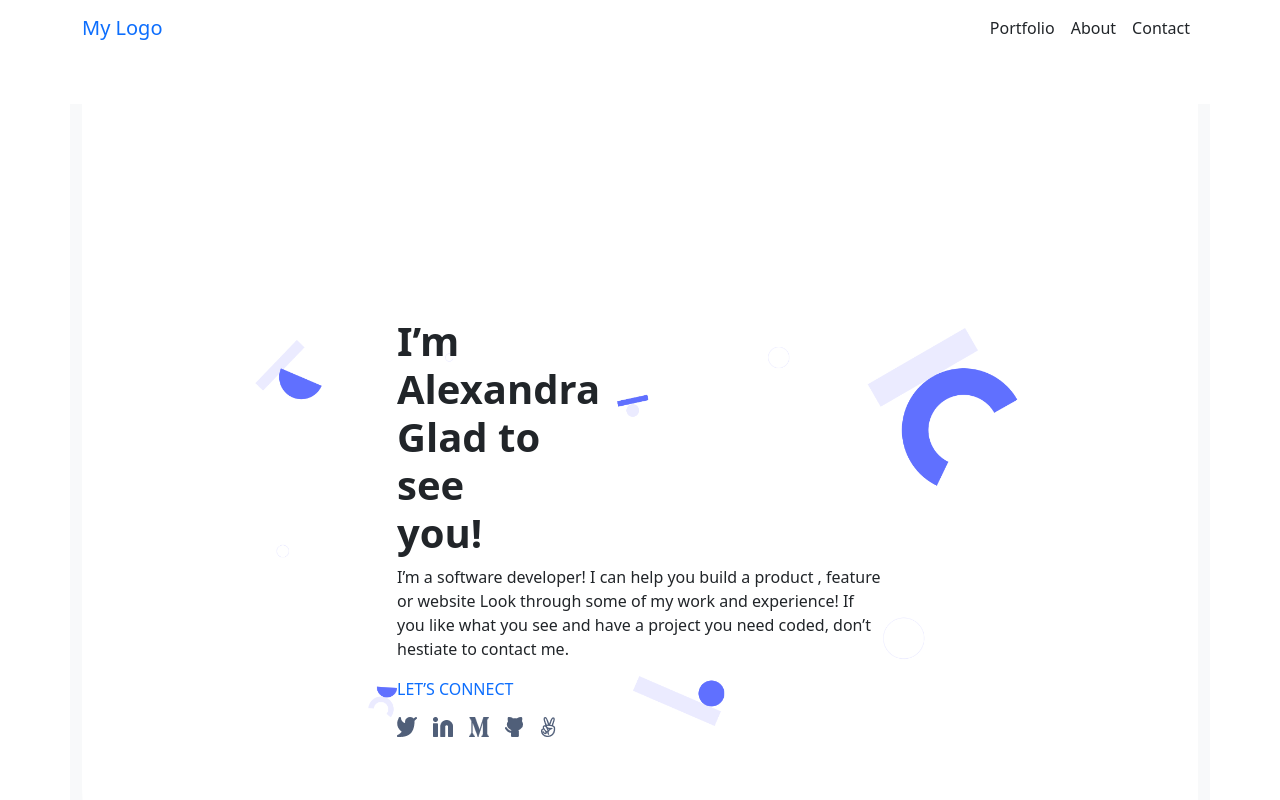
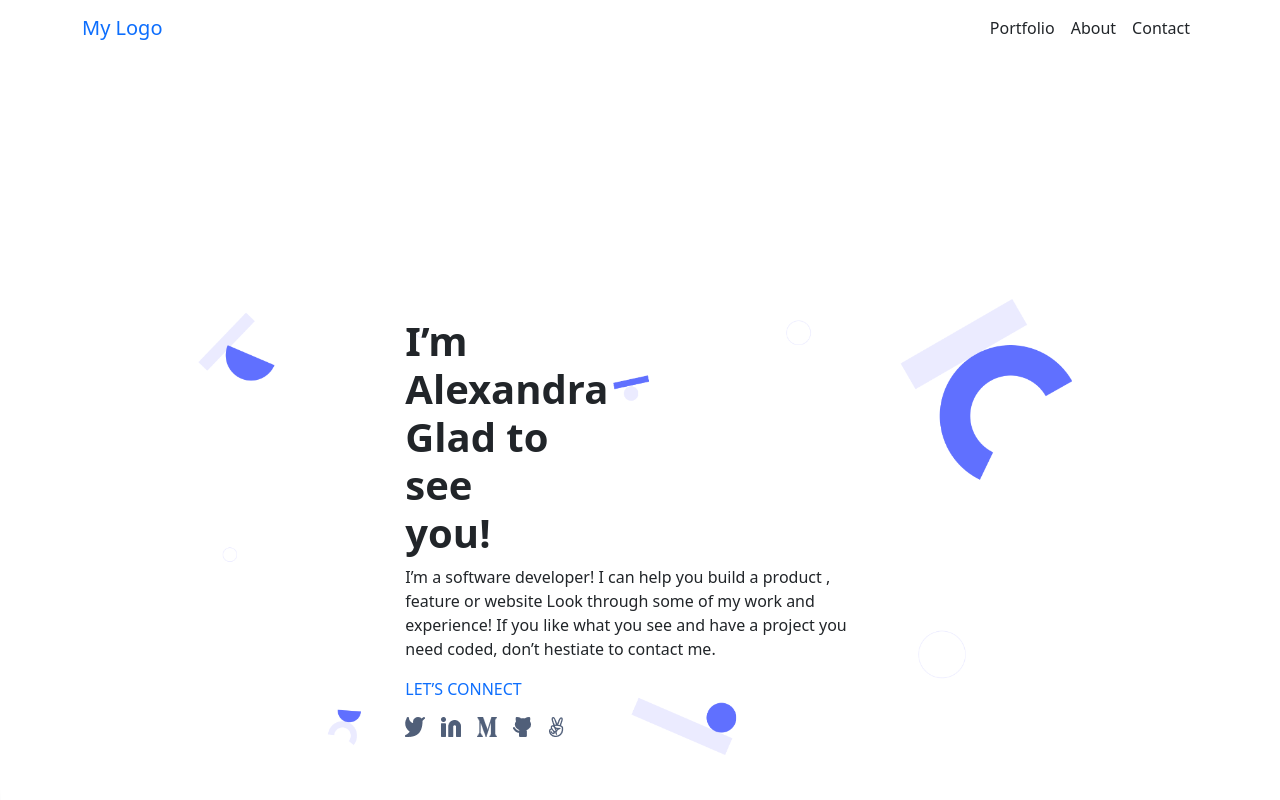
Before and after one commit to fpsapc/PortfolioWithBootstrap, a website: page index.html in a window 1280 px wide. Shown: the top 800 px of the page. Drawn offline with nearby package versions, Linux system fonts and the light colour scheme.

Commit message:
fix background in introductory section

```diff
--- a/index.html
+++ b/index.html
@@ -37,10 +37,10 @@
           </div>
         </div>
       </nav>
-    <main class="container bg-light">
+    <main class="container-fluid bg-light p-0">
       <section class="container-fluid">
         <div class="row mb-5 mt-5 p-5  bg-image ">
-          <div class="col-6 m-auto">
+          <div class="col-5 m-auto">
             <h1 class="fw-bold col-4">I’m Alexandra Glad to see you!</h1>
             <p>I’m a software developer! I can help you build a product , feature or website Look through some of my work and experience! If you like what you see and have a project you need coded, don’t hestiate to contact me.</p>
             <p class="text-primary">LET’S CONNECT</p>
```
